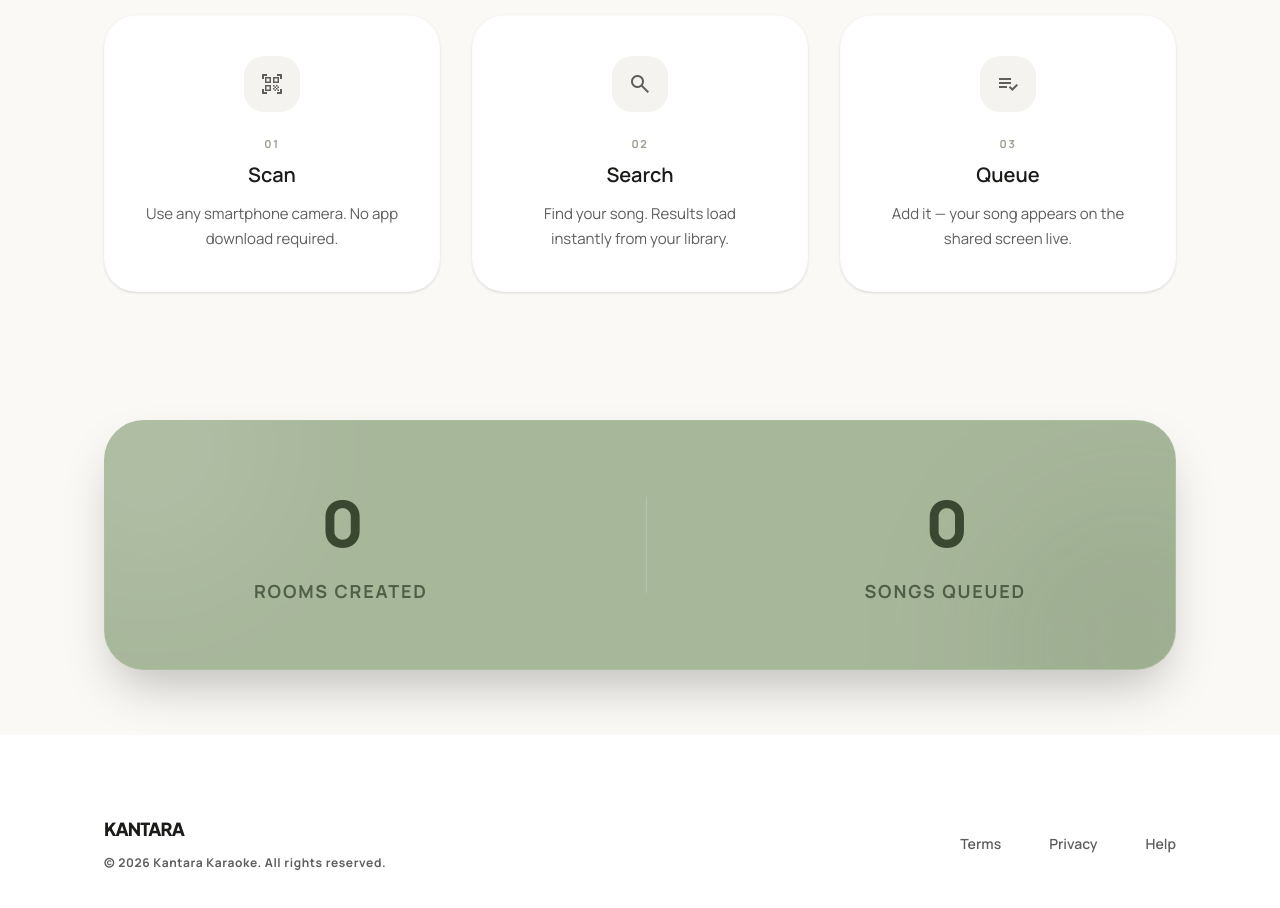
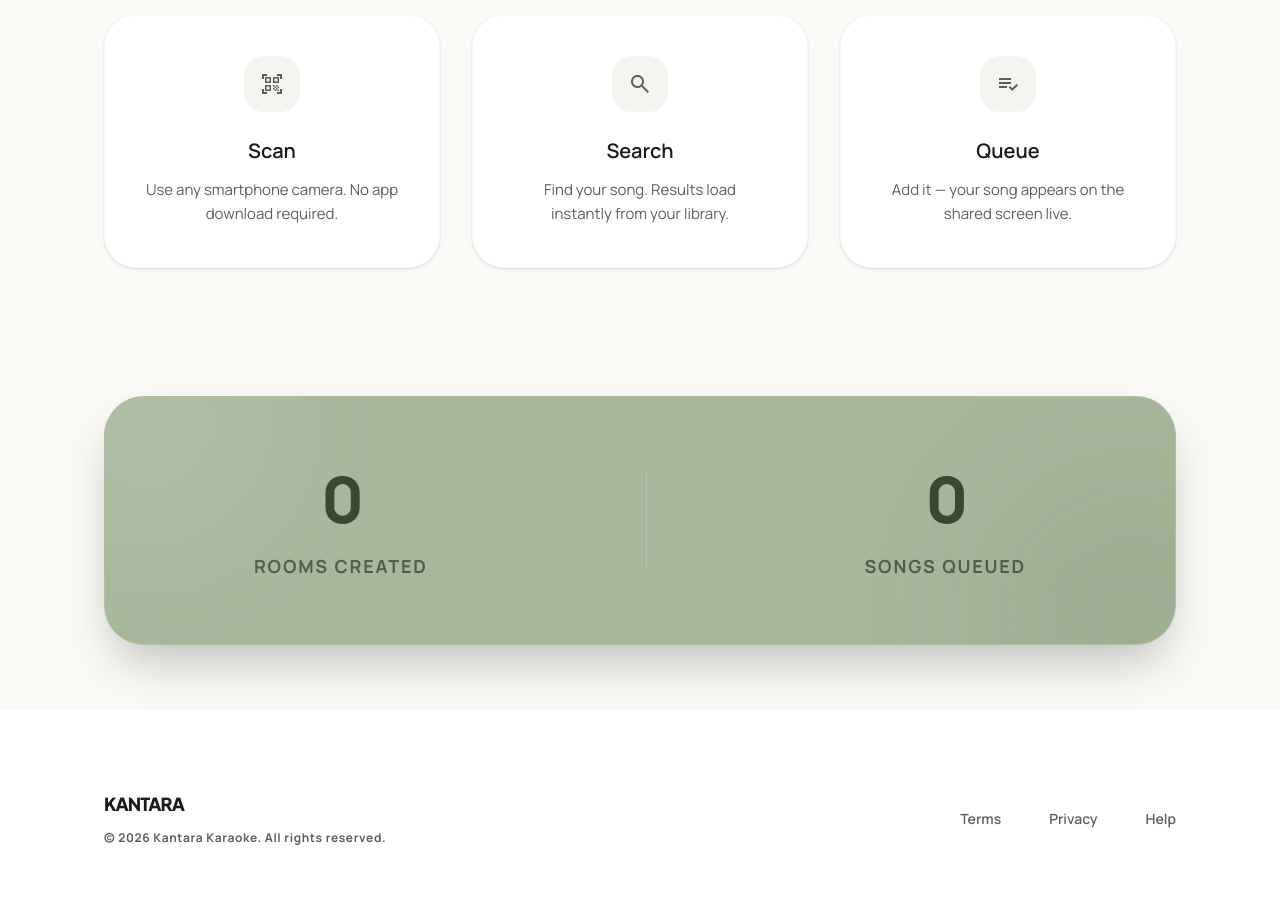
Before and after one commit to Carlwyne-Dev/kantaqueue, a Next.js app: page / in a window 1280 px wide. Shown: the part 1100-2008 px from the top of the page. Built offline with nearby package versions, Linux system fonts and the light colour scheme; no server answers; the database is empty.

Commit message:
design: remove step numbers and hero fade from landing page

```diff
--- a/app/page.tsx
+++ b/app/page.tsx
@@ -180,7 +180,6 @@ export default function HomePage() {
         <section className="relative px-[64px] py-[64px] max-w-[1200px] mx-auto lg:min-h-[750px] flex flex-col lg:flex-row items-center justify-between overflow-visible ambient-gradient max-md:px-[20px]">
           <motion.div
             className="w-full lg:w-1/2 z-10 space-y-[32px]"
-            style={{ y: heroSpringY, opacity: heroOpacity }}
           >
             {/* Headline stagger */}
             <motion.h1
@@ -351,7 +350,7 @@ export default function HomePage() {
                   >
                     <span className="material-symbols-outlined text-secondary text-3xl">{icon}</span>
                   </motion.div>
-                  <p className="text-[11px] font-bold tracking-[0.15em] text-primary/60 uppercase mb-2">{step}</p>
+                  <p className="text-[11px] font-bold tracking-[0.15em] text-primary/60 uppercase mb-2 hidden">{step}</p>
                   <h3 className="text-[20px] font-semibold text-on-surface mb-3">{title}</h3>
                   <p className="text-[15px] text-secondary leading-relaxed">{desc}</p>
                 </motion.div>
```
